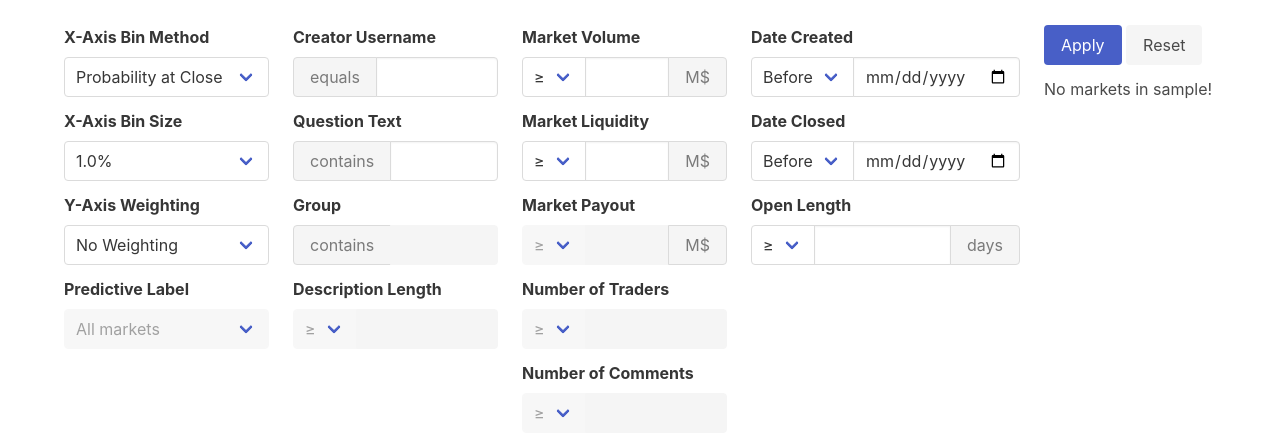
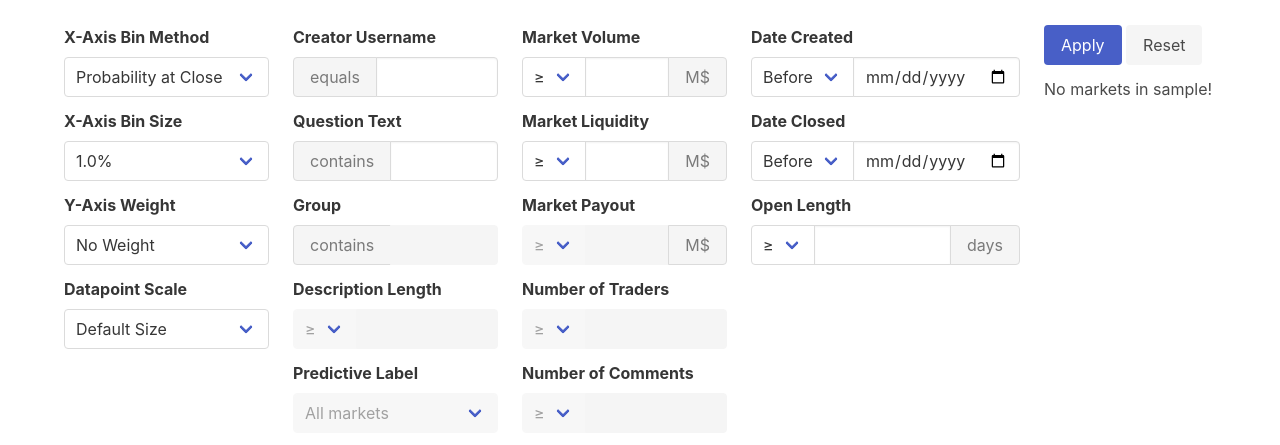
Before and after one commit to wasabipesto/calibration-site, a Flask app: page /manifold in a window 1280 px wide. Shown: the part 449-894 px from the top of the page. Run offline with Flask 3, Linux system fonts and the light colour scheme; data that the repository does not hold is empty; some libraries are stand-ins or nearby versions.

Commit message:
formatting/new todo

```diff
--- a/app.py
+++ b/app.py
@@ -272,8 +272,9 @@ def get_data():
         'ylabel': ybin_data[yaxis_attr]['ylabel'],
         'num_markets': [],
         'num_markets_total': 0,
-        'brier_score': 0, # TODO
+        'brier_score': 0,
     }
+
     # average everything out
     brier_cumsum = 0
     brier_weight = 0
--- a/templates/manifold.html
+++ b/templates/manifold.html
@@ -53,12 +53,12 @@
                 </div>
               </div>
             </div>
-            <label class="label" for="ybin_modifier">Y-Axis Weighting</label>
+            <label class="label" for="ybin_modifier">Y-Axis Weight</label>
             <div class="field">
               <div class="control is-expanded">
                 <div class="select is-fullwidth">
                   <select name="ybin_modifier" id="ybin_modifier">
-                    <option value="none" selected>No Weighting</option>
+                    <option value="none" selected>No Weight</option>
                     <option value="volume">Weight by Volume</option>
                     <option value="payout" disabled>Weight by Payout</option>
                     <option value="traders" disabled>Weight by Traders</option>
@@ -66,14 +66,16 @@
                 </div>
               </div>
             </div>
-            <label class="label" for="is_predictive">Predictive Label</label>
+            <label class="label" for="point_modifier">Datapoint Scale</label>
             <div class="field">
               <div class="control is-expanded">
                 <div class="select is-fullwidth">
-                  <select name="is_predictive" id="is_predictive" disabled>
-                    <option value="all" selected>All markets</option>
-                    <option value="predictive">Predictive only</option>
-                    <option value="nonpredictive">Non-predictive only</option>
+                  <select name="point_modifier" id="point_modifier">
+                    <option value="none" selected>Default Size</option>
+                    <option value="count">Scale by Number of Markets</option>
+                    <option value="volume">Scale by Total Volume</option>
+                    <option value="payout" disabled>Scale by Total Payout</option>
+                    <option value="traders" disabled>Scale by Total Traders</option>
                   </select>
                 </div>
               </div>
@@ -119,6 +121,18 @@
               </p>
               <div class="control">
                 <input class="input" type="number" name="description_length_val" id="description_length_val" disabled />
+              </div>
+            </div>
+            <label class="label" for="is_predictive">Predictive Label</label>
+            <div class="field">
+              <div class="control is-expanded">
+                <div class="select is-fullwidth">
+                  <select name="is_predictive" id="is_predictive" disabled>
+                    <option value="all" selected>All markets</option>
+                    <option value="predictive">Predictive only</option>
+                    <option value="nonpredictive">Non-predictive only</option>
+                  </select>
+                </div>
               </div>
             </div>
           </div>
@@ -275,6 +289,7 @@
           'xbin_modifier',
           'xbin_size',
           'ybin_modifier',
+          'point_styling',
           'is_predictive',
           'creator_username',
           'question_text',
```
Also changed, not shown: README.md.
